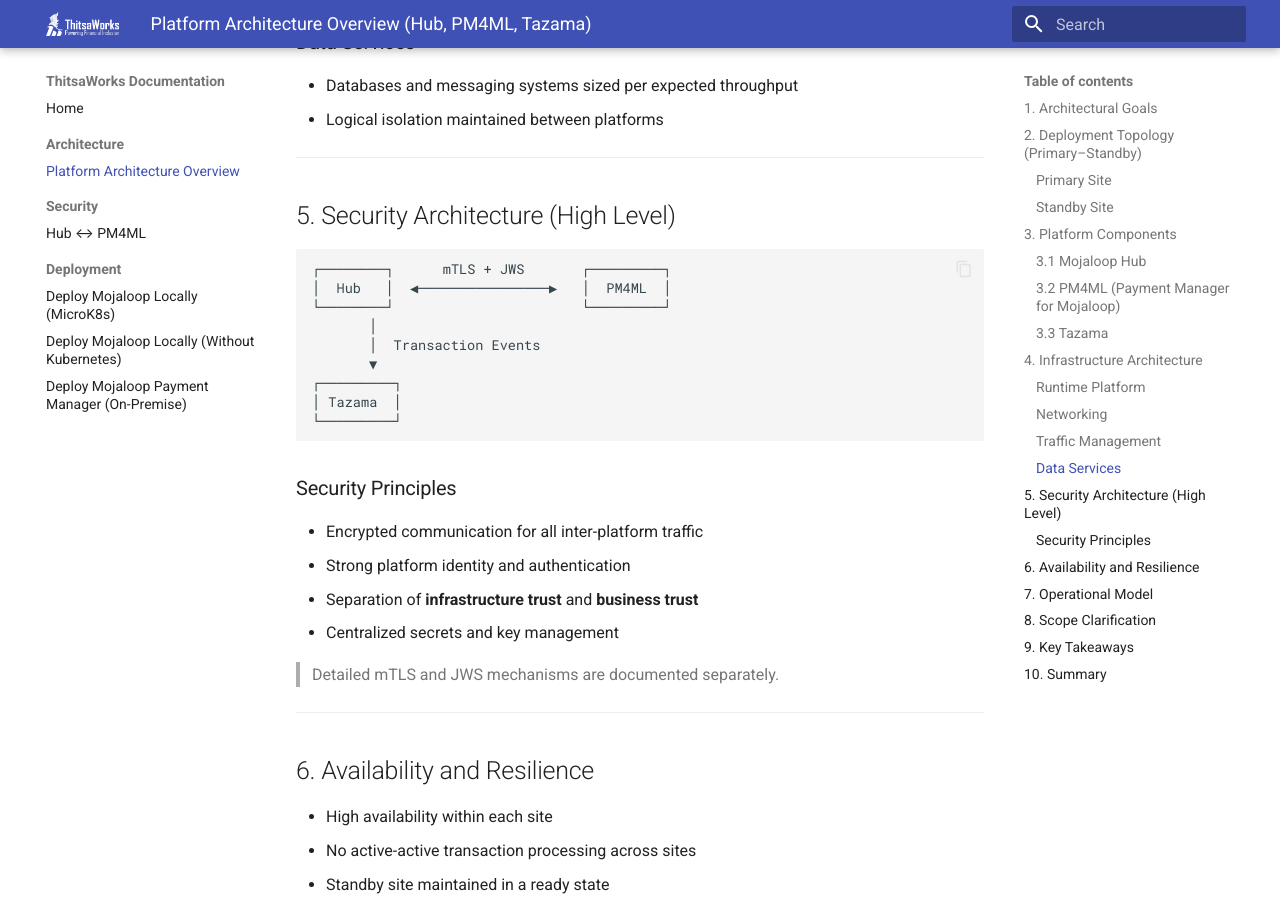
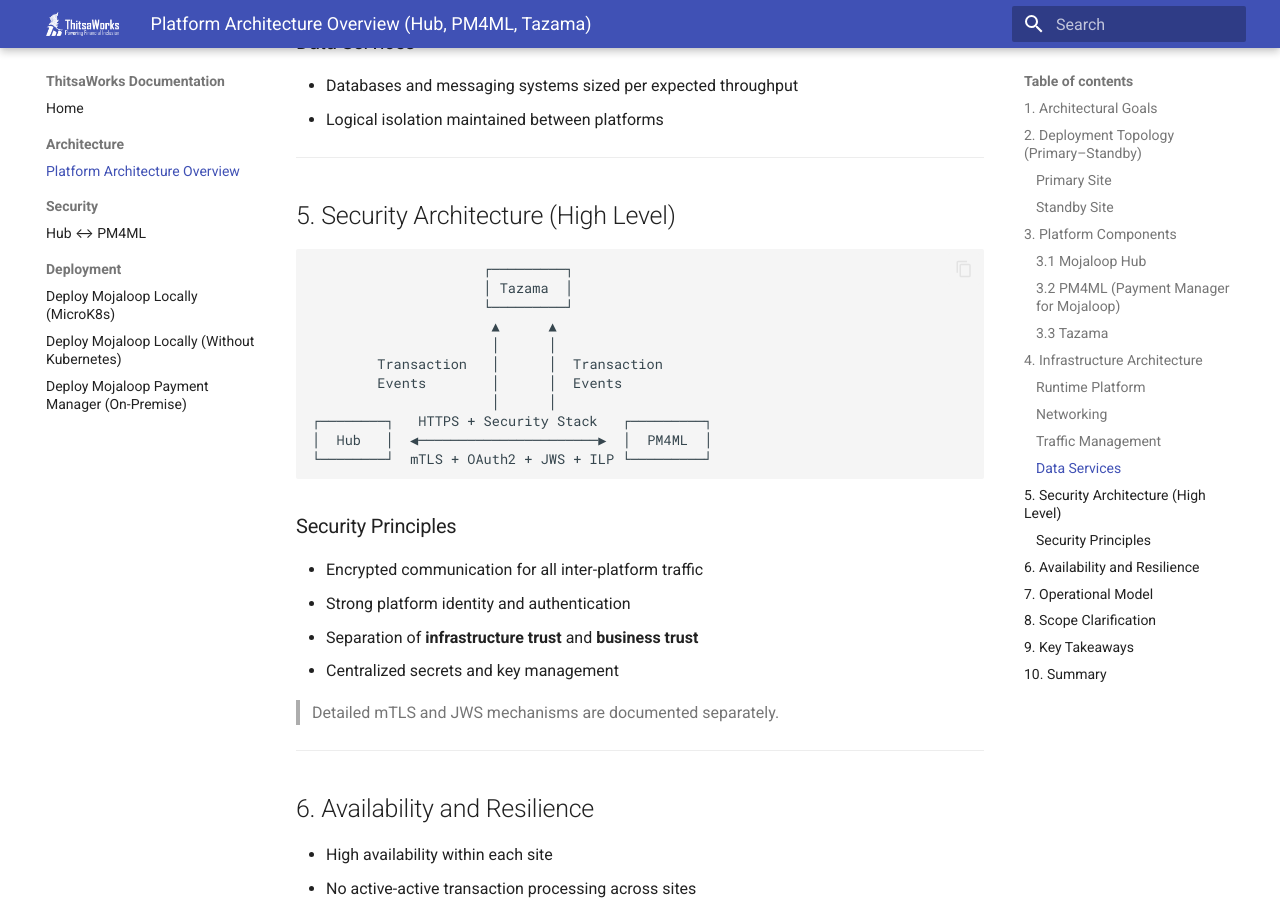
Before and after one commit to ThitsaX/docs, an MkDocs documentation site: the page built from docs/platform-architecture-overview.md, in a window 1280 px wide and 900 px high, scrolled down 2961 px. Built offline with MkDocs 1.6.1 and Material for MkDocs 9.7.7, drawn with Linux system fonts in a browser that asks for light colours; the version menu is left out.

Commit message:
refactor security architecture diagram for clarity and detail in platform architecture overview

````diff
--- a/docs/platform-architecture-overview.md
+++ b/docs/platform-architecture-overview.md
@@ -116,15 +116,17 @@
 ## 5. Security Architecture (High Level)
 
 ```text
-┌────────┐      mTLS + JWS       ┌─────────┐
-│  Hub   │  ◀────────────────▶   │  PM4ML  │
-└────────┘                       └─────────┘
-       │
-       │  Transaction Events
-       ▼
-┌─────────┐
-│ Tazama  │
-└─────────┘
+                     ┌─────────┐
+                     │ Tazama  │
+                     └─────────┘
+                      ▲      ▲
+                      │      │
+        Transaction   │      │  Transaction
+        Events        │      │  Events
+                      │      │
+┌────────┐   HTTPS + Security Stack   ┌─────────┐
+│  Hub   │  ◀──────────────────────▶  │  PM4ML  │
+└────────┘  mTLS + OAuth2 + JWS + ILP └─────────┘
 ```
 
 ### Security Principles
````
